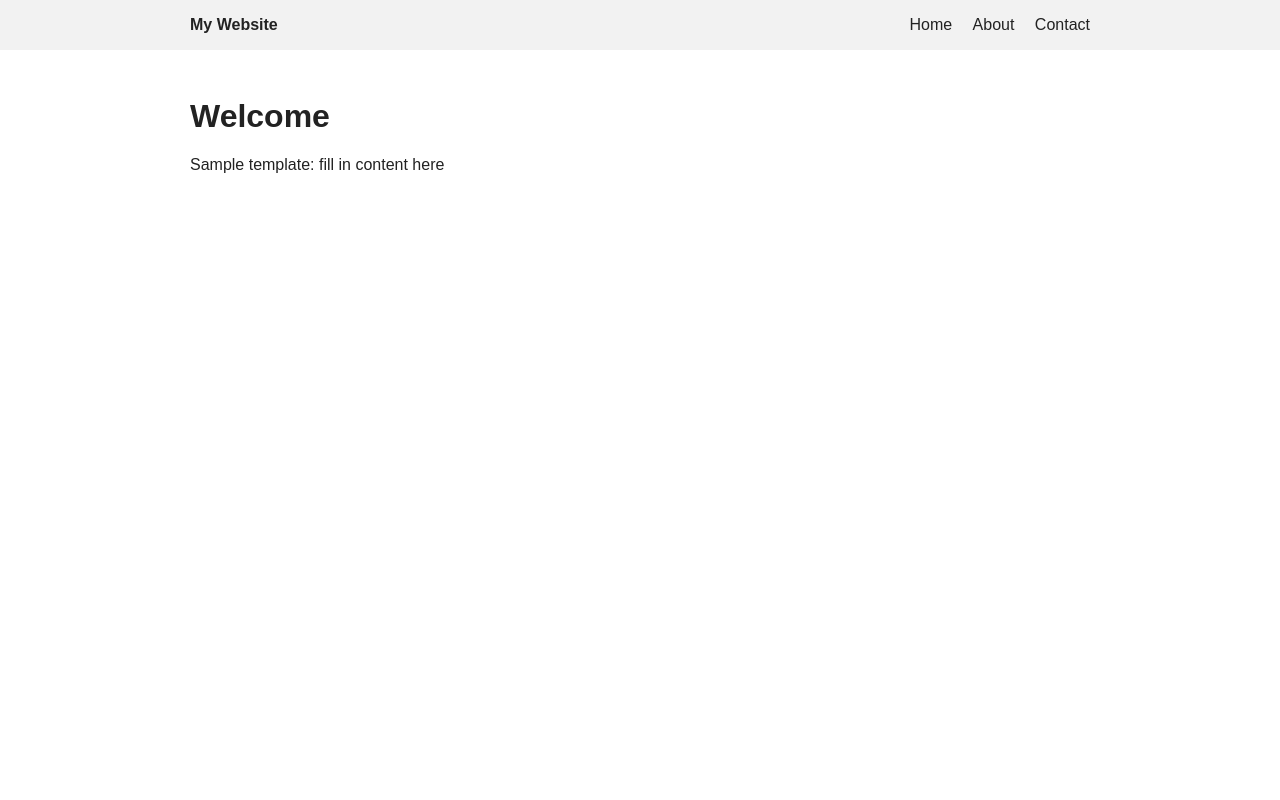
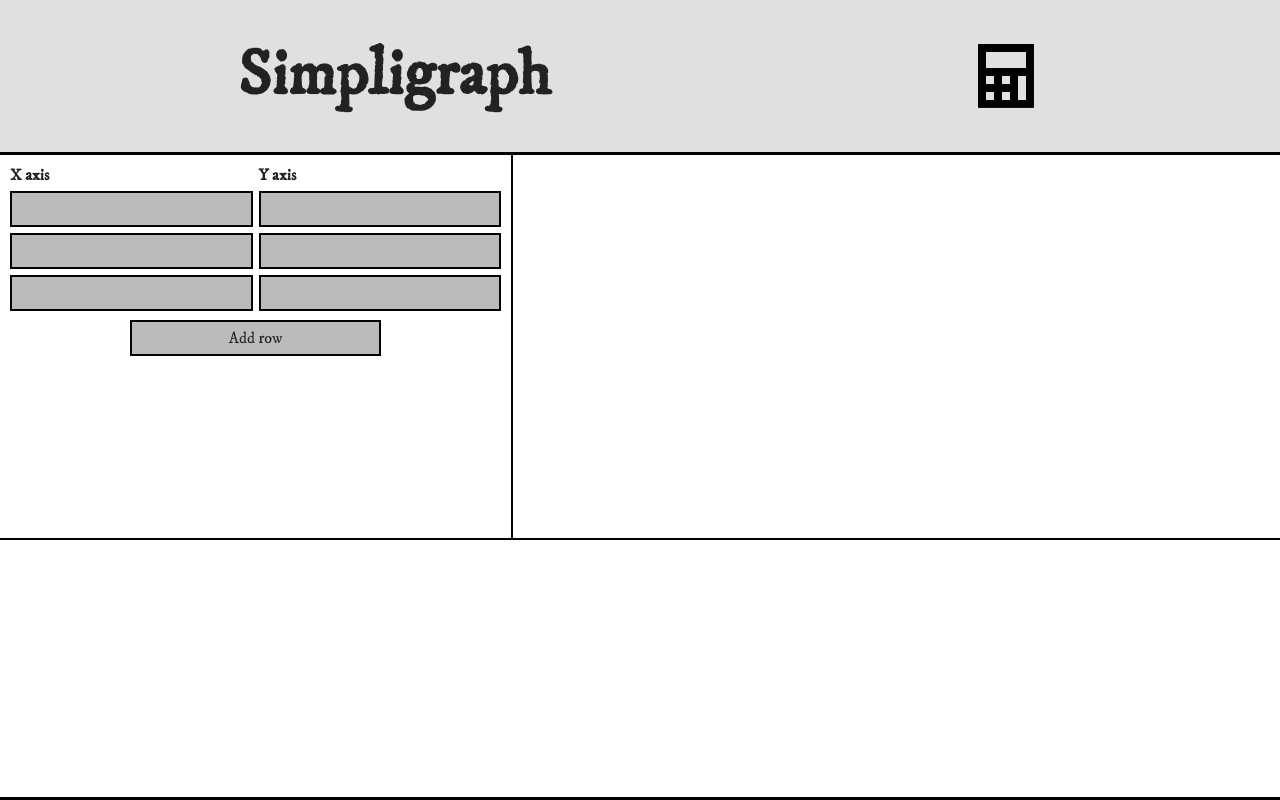
Before and after one commit to Augustus31/cse-210-warm-up-graphing-g4, a website: page index.html in a window 1280 px wide. Drawn offline with nearby package versions, Linux system fonts and the light colour scheme.

Commit message:
webpage setup and partitioning

```diff
--- a/index.html
+++ b/index.html
@@ -3,30 +3,106 @@
 <head>
   <meta charset="utf-8">
   <meta name="viewport" content="width=device-width, initial-scale=1">
-  <title>Graph Designer</title>
+  <title>Simpligraph</title>
+
+  <link rel="preconnect" href="https://fonts.googleapis.com">
+  <link rel="preconnect" href="https://fonts.gstatic.com" crossorigin>
+  <link href="https://fonts.googleapis.com/css2?family=IM+Fell+DW+Pica:ital@0;1&display=swap" rel="stylesheet">
   <style>
-    body { margin: 0; font-family: Arial, sans-serif; color: #222; }
-    header { padding: 16px 24px; background: #f2f2f2; }
-    nav { display: flex; justify-content: space-between; max-width: 900px; margin: auto; }
-    nav a { margin-left: 16px; color: inherit; text-decoration: none; }
-    main { max-width: 900px; margin: 48px auto; padding: 0 24px; }
+    body { min-height: 100vh; margin: 0; display: flex; flex-direction: column; font-family: 'IM Fell DW Pica', serif; color: #222; }
+    header { padding: 36px 24px; background: #e0e0e0;  font-size: 64px; display: flex; align-items: center; justify-content: space-around;}
+    main {
+      max-width: 100%;
+      width: 100%;
+
+      flex: 1;
+      min-height: 0;
+
+      display: grid;
+      grid-template-columns: minmax(0, 4fr) minmax(0, 6fr);
+      grid-template-rows: auto minmax(0, 1fr);
+
+      gap: 2px;
+      border: 3px solid black;
+      background: black;
+
+      align-self: center;
+    }
+    .panel { box-sizing: border-box; padding: 1%; background: white; }
+    .square-area { width: 100%; aspect-ratio: 2; }
+    .bottom-area { grid-column: 1 / -1; }
+
+    .sidebar { min-width: 0; }
+    .table-scroll { max-height: 40vh; overflow-y: auto; }
+    .coordinate-table { width: 100%; table-layout: fixed; border-spacing: 4px; }
+    .coordinate-table th { text-align: left; }
+    .coordinate-table input,
+    #add-row {
+      box-sizing: border-box;
+      width: 100%;
+      padding: 6px;
+      border: 2px solid #030303;
+      background: #bbbbbb;
+      color: inherit;
+      font: inherit;
+    }
+    #add-row { display: block; width: 50%; margin: 4px auto 0; cursor: pointer; }
   </style>
 </head>
+
+
 <body>
   <header>
-    <nav>
-      <strong>My Website</strong>
-      <div>
-        <a href="#link1">Home</a>
-        <a href="#link2">About</a>
-        <a href="#link3">Contact</a>
-      </div>
-    </nav>
+    <strong>Simpligraph</strong>
+    <img id="calculator-icon" src="Resources/Images/calculator-icon.png">
   </header>
 
   <main id="home">
-    <h1>Welcome</h1>
-    <p>Sample template: fill in content here</p>
+    <aside class="panel sidebar" aria-label="Left sidebar">
+      <div class="table-scroll">
+        <table class="coordinate-table">
+          <thead>
+            <tr><th scope="col">X axis</th><th scope="col">Y axis</th></tr>
+          </thead>
+          <tbody id="coordinate-rows">
+            <tr>
+              <td><input type="number" step="any" aria-label="X 1"></td>
+              <td><input type="number" step="any" aria-label="Y 1"></td>
+            </tr>
+            <tr>
+              <td><input type="number" step="any" aria-label="X 2"></td>
+              <td><input type="number" step="any" aria-label="Y 2"></td>
+            </tr>
+            <tr>
+              <td><input type="number" step="any" aria-label="X 3"></td>
+              <td><input type="number" step="any" aria-label="Y 3"></td>
+            </tr>
+          </tbody>
+        </table>
+      </div>
+      <button id="add-row" type="button">Add row</button>
+    </aside>
+    <section class="panel square-area" aria-label="Square area"></section>
+    <section class="panel bottom-area" aria-label="Bottom area"></section>
   </main>
+  <script>
+    const coordinateRows = document.getElementById('coordinate-rows');
+    document.getElementById('add-row').addEventListener('click', () => {
+      const rowNumber = coordinateRows.rows.length + 1;
+      const row = coordinateRows.insertRow();
+
+      for (const axis of ['X', 'Y']) {
+        const cell = row.insertCell();
+        const input = document.createElement('input');
+        input.type = 'number';
+        input.step = 'any';
+        input.setAttribute('aria-label', `${axis} ${rowNumber}`);
+        cell.append(input);
+      }
+    });
+  </script>
 </body>
 </html>
+
+
+<!-- icon credit: https://creazilla.com/media/icon/3248798/calculator -->
```
Also changed, not shown: Resources/Images/calculator-icon.png (added).
